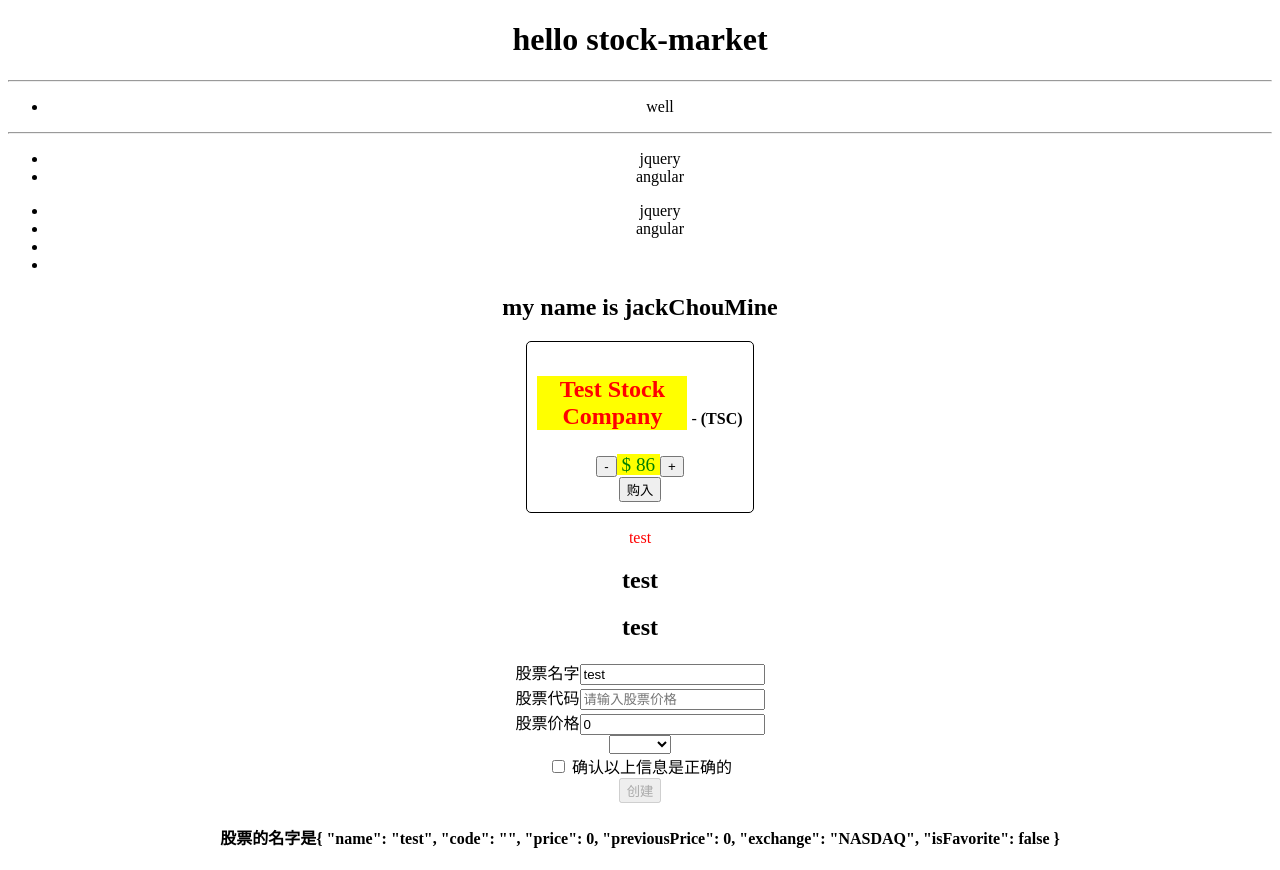
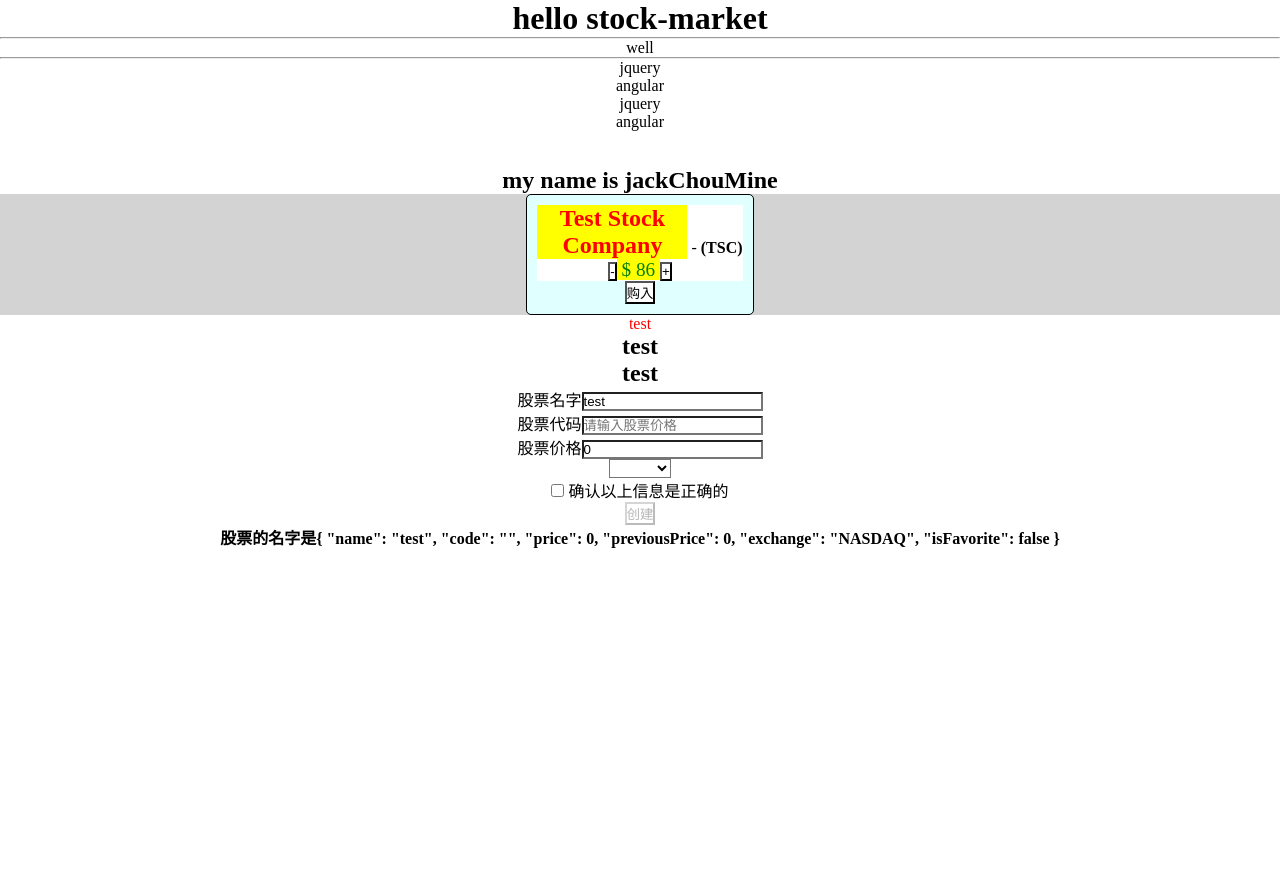
Before and after one commit to jackchoumine/stock-market, an Angular app: page / in a window 1280 px wide. After the commit the page ends 800 px from the top, so only its background shows below. Built offline with nearby package versions, Linux system fonts and the light colour scheme.

Commit message:
测试样式作用域

```diff
--- a/src/app/app.component.html
+++ b/src/app/app.component.html
@@ -2,10 +2,10 @@
  * @Description: 根组件模板
  * @Date: 2020-09-28 03:04:08 +0800
  * @Author: JackChouMine
- * @LastEditTime: 2020-10-05 17:23:56 +0800
+ * @LastEditTime: 2020-11-21 18:23:03
  * @LastEditors: JackChouMine
 -->
-<div style="text-align: center;">
+<div style="text-align: center;" class="app">
   <h1 *ngIf="showTitle">
     hello {{title}}
   </h1>
--- a/src/app/app.component.scss
+++ b/src/app/app.component.scss
@@ -0,0 +1,3 @@
+.app {
+  background-color: lightgray
+}
--- a/src/app/stock/stock-item/stock-item.component.scss
+++ b/src/app/stock/stock-item/stock-item.component.scss
@@ -1,4 +1,5 @@
 .stock-container {
+  background-color: lightcyan;
   border: 1px solid black;
   border-radius: 5px;
   display: inline-block;
--- a/src/styles.scss
+++ b/src/styles.scss
@@ -1 +1,7 @@
-/* You can add global styles to this file, and also import other style files */
+// 全局样式
+* {
+  margin: 0;
+  padding: 0;
+  box-sizing: border-box;
+  background-color: #ffffff;
+}
```
